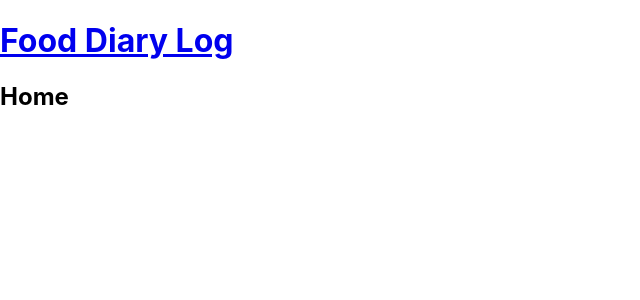
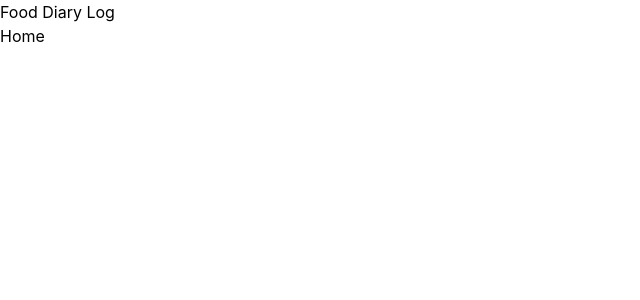
Before and after one commit to Mussina123/TB-100-Hour-Project, a React (Create React App) app in the folder frontend/: page / in a window 1280 px wide. Shown: the top 300 px of the page, without its empty margins (0-640 px from the left). Built offline with nearby package versions, Linux system fonts and the light colour scheme.

Commit message:
added tailwind files

```diff
--- a/frontend/package.json
+++ b/frontend/package.json
@@ -35,5 +35,10 @@
       "last 1 firefox version",
       "last 1 safari version"
     ]
+  },
+  "devDependencies": {
+    "autoprefixer": "^10.4.7",
+    "postcss": "^8.4.14",
+    "tailwindcss": "^3.1.6"
   }
 }
--- /dev/null
+++ b/frontend/postcss.config.js
@@ -0,0 +1,6 @@
+module.exports = {
+  plugins: {
+    tailwindcss: {},
+    autoprefixer: {},
+  },
+}
--- a/frontend/src/index.css
+++ b/frontend/src/index.css
@@ -1,3 +1,7 @@
+@tailwind base;
+@tailwind components;
+@tailwind utilities;
+
 body {
   margin: 0;
   font-family: -apple-system, BlinkMacSystemFont, 'Segoe UI', 'Roboto', 'Oxygen',
--- /dev/null
+++ b/frontend/tailwind.config.js
@@ -0,0 +1,8 @@
+/** @type {import('tailwindcss').Config} */
+module.exports = {
+  content: [ "./src/**/*.{js,jsx,ts,tsx}"],
+  theme: {
+    extend: {},
+  },
+  plugins: [],
+}
```
Also changed, not shown: 1 other file (tests, documents, lock files or other folders).
